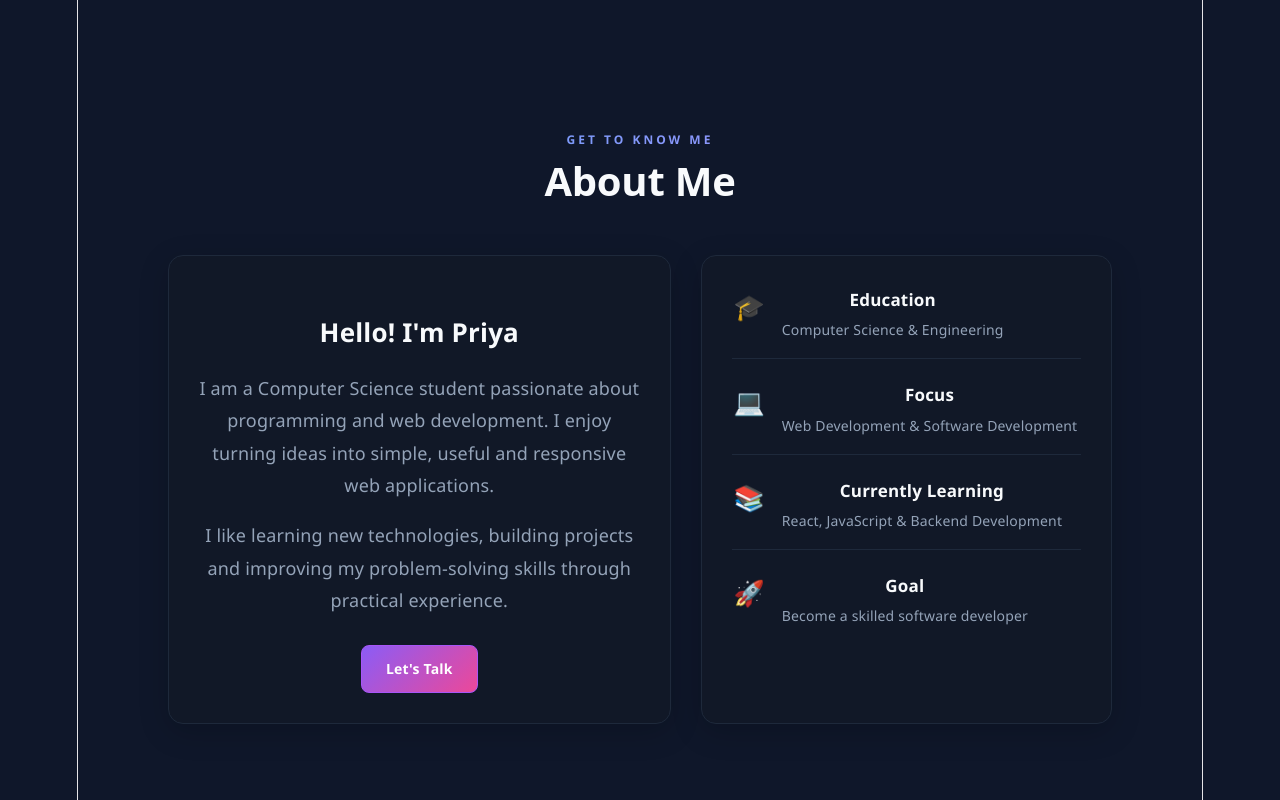
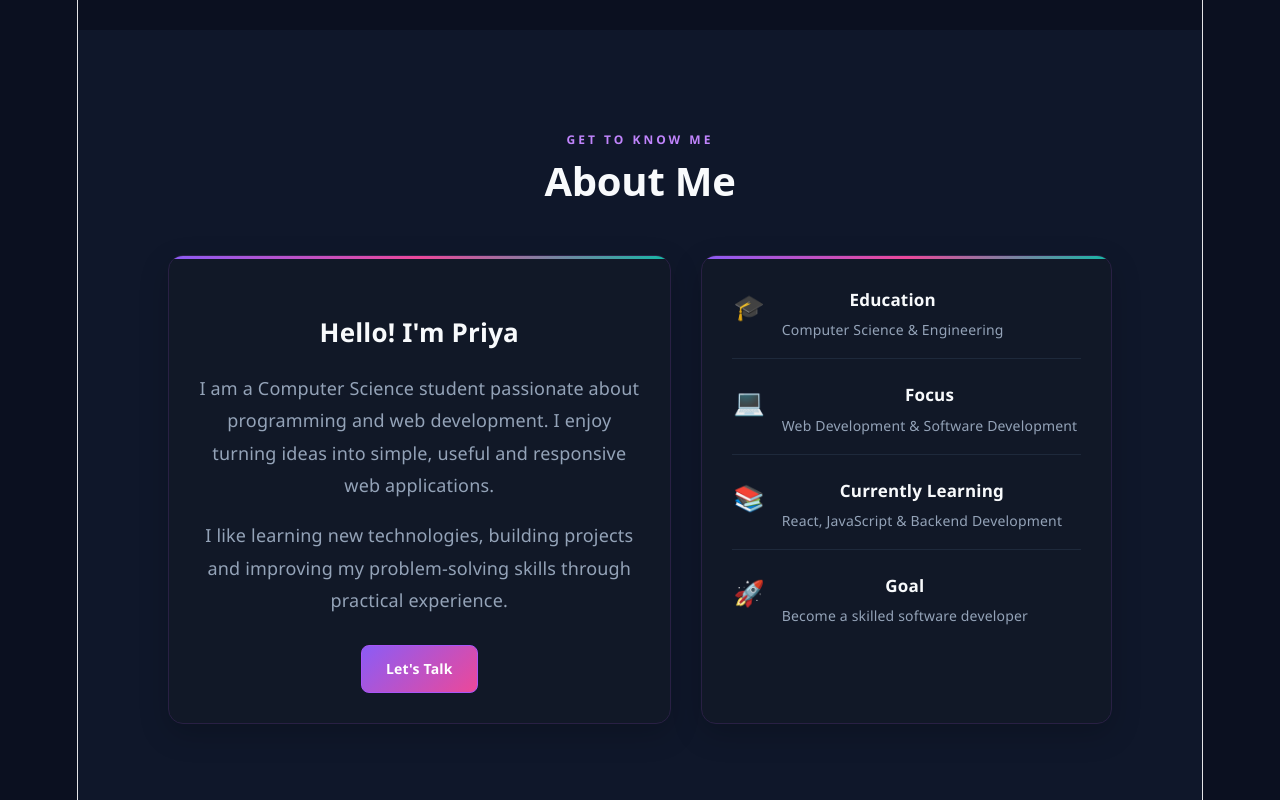
Before and after one commit to chandrima2186/Portfolio, a React app: page / in a window 1280 px wide. Shown: the part 800-1600 px from the top of the page. Built offline with nearby package versions, Linux system fonts and the light colour scheme; the HTML template or start-up script is replaced by a standard one.

Commit message:
Enhance portfolio card UI

```diff
--- a/src/styles/Theme.css
+++ b/src/styles/Theme.css
@@ -1,8 +1,8 @@
 /* ================= THEME TOGGLE ================= */
 
 .theme-btn {
-  background: linear-gradient(135deg, #1e3a8a, #7c3aed);
-  border: 1px solid #60a5fa;
+  background: linear-gradient(135deg, #8b5cf6, #ec4899);
+  border: 1px solid #a855f7;
   color: #ffffff;
 
   width: 38px;
@@ -17,28 +17,10 @@
 
 .theme-btn:hover {
   transform: rotate(15deg) scale(1.08);
-  box-shadow: 0 0 18px rgba(124, 58, 237, 0.45);
+  box-shadow: 0 0 20px rgba(236, 72, 153, 0.35);
 }
 
-/* ================= DARK MODE ================= */
-
-body {
-  background: #0f172a;
-}
-
-/* Section headings */
-
-.section-title p {
-  background: linear-gradient(90deg, #60a5fa, #a78bfa);
-  -webkit-background-clip: text;
-  -webkit-text-fill-color: transparent;
-}
-
-.section-title h2 {
-  color: #f8fafc;
-}
-
-/* Common cards */
+/* ================= CARD DESIGN ================= */
 
 .about-card,
 .info-card,
@@ -47,10 +29,47 @@ body {
 .education-card,
 .journey-card,
 .contact-form {
-  box-shadow: 0 8px 30px rgba(0, 0, 0, 0.18);
+  position: relative;
+
+  overflow: hidden;
+
+  border: 1px solid #292044;
+
+  box-shadow: 0 10px 30px rgba(0, 0, 0, 0.18);
+
+  transition:
+    transform 0.35s ease,
+    border-color 0.35s ease,
+    box-shadow 0.35s ease;
 }
 
-/* Card hover */
+/* Top gradient line */
+
+.about-card::before,
+.info-card::before,
+.skill-card::before,
+.project-card::before,
+.education-card::before,
+.journey-card::before {
+  content: "";
+
+  position: absolute;
+
+  top: 0;
+  left: 0;
+
+  width: 100%;
+  height: 3px;
+
+  background: linear-gradient(
+    90deg,
+    #8b5cf6,
+    #ec4899,
+    #14b8a6
+  );
+}
+
+/* Hover */
 
 .about-card:hover,
 .info-card:hover,
@@ -58,9 +77,23 @@ body {
 .project-card:hover,
 .education-card:hover,
 .journey-card:hover {
+  transform: translateY(-7px);
+
+  border-color: #8b5cf6;
+
   box-shadow:
-    0 12px 35px rgba(96, 165, 250, 0.12),
-    0 0 20px rgba(124, 58, 237, 0.08);
+    0 15px 35px rgba(139, 92, 246, 0.16),
+    0 0 25px rgba(236, 72, 153, 0.06);
+}
+
+/* ================= SECTION TITLES ================= */
+
+.section-title p {
+  color: #c084fc;
+}
+
+.section-title h2 {
+  color: #f8fafc;
 }
 
 /* ================= LIGHT MODE ================= */
@@ -87,12 +120,12 @@ body.light-mode .nav-links a {
 
 body.light-mode .nav-links a:hover,
 body.light-mode .nav-links a.active-link {
-  color: #2563eb;
+  color: #7c3aed;
 }
 
 body.light-mode .theme-btn {
-  background: linear-gradient(135deg, #60a5fa, #8b5cf6);
-  border-color: #60a5fa;
+  background: linear-gradient(135deg, #8b5cf6, #ec4899);
+  border-color: #a855f7;
   color: #ffffff;
 }
 
@@ -156,19 +189,17 @@ body.light-mode .contact-form {
   box-shadow: 0 8px 25px rgba(15, 23, 42, 0.06);
 }
 
-/* Card hover */
-
 body.light-mode .about-card:hover,
 body.light-mode .info-card:hover,
 body.light-mode .skill-card:hover,
 body.light-mode .project-card:hover,
 body.light-mode .education-card:hover,
 body.light-mode .journey-card:hover {
-  border-color: #93c5fd;
+  border-color: #a78bfa;
 
   box-shadow:
-    0 12px 35px rgba(59, 130, 246, 0.12),
-    0 0 20px rgba(139, 92, 246, 0.08);
+    0 15px 35px rgba(139, 92, 246, 0.13),
+    0 0 20px rgba(236, 72, 153, 0.06);
 }
 
 /* Education */
@@ -178,7 +209,7 @@ body.light-mode .education-info h4 {
 }
 
 body.light-mode .education-icon {
-  background: #f8fafc;
+  background: #ffffff;
   border-color: #e2e8f0;
 }
 
@@ -186,10 +217,10 @@ body.light-mode .education-icon {
 
 body.light-mode .journey-dot {
   background: #ffffff;
-  border-color: #60a5fa;
+  border-color: #a78bfa;
 }
 
-/* Skill Progress */
+/* Skills */
 
 body.light-mode .skill-progress {
   background: #e2e8f0;
```
